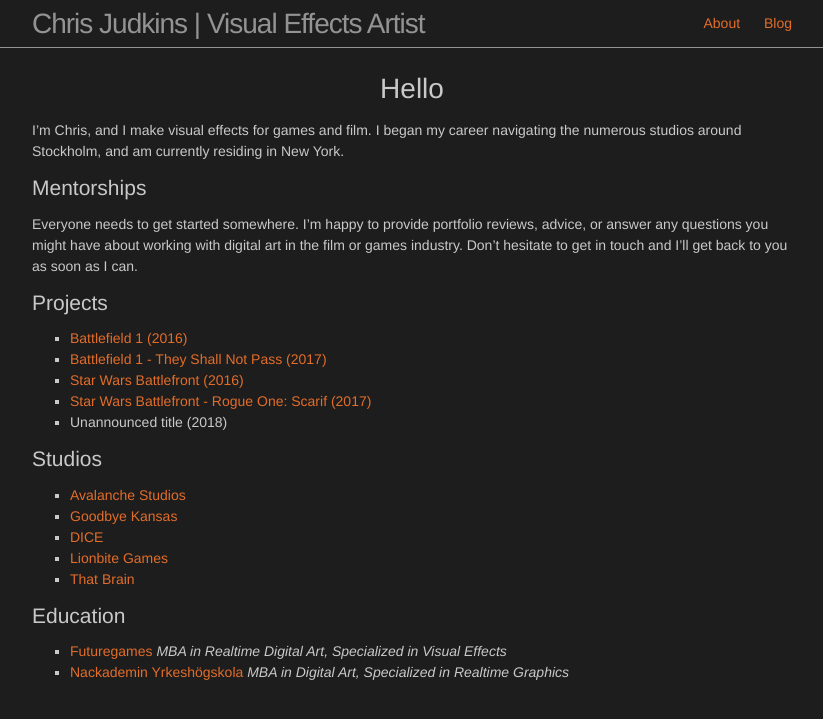
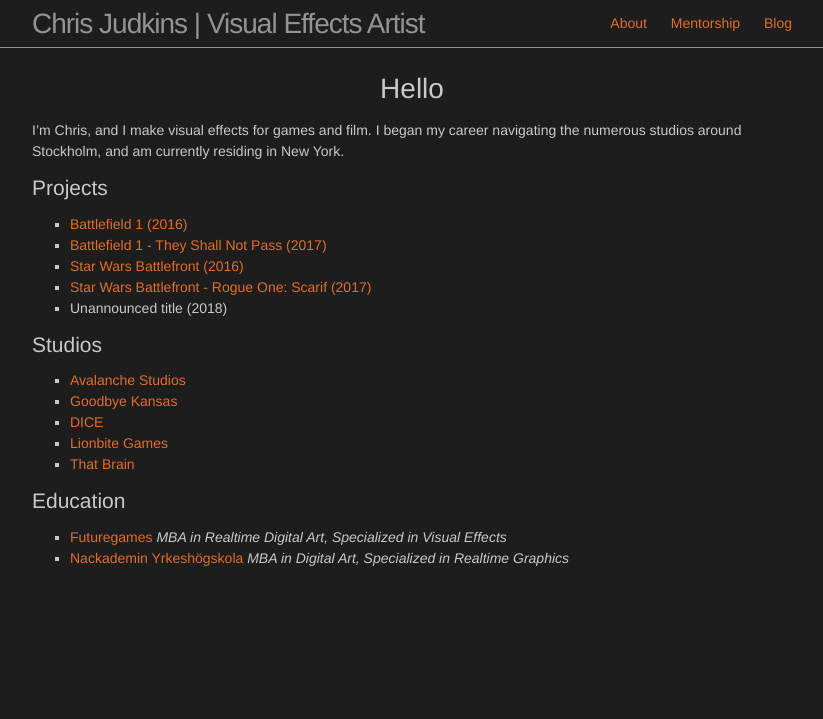
Before and after one commit to ChrisJ3D/Portfolio, a Jekyll site: the page built from pages/1-about.md, in a window 1280 px wide. Shown: the top 719 px of the page, without its empty margins (228-1051 px from the left). Built offline with Jekyll 4.4.1, drawn with Linux system fonts in a browser that asks for light colours.

Commit message:
Added mentorships page

```diff
--- a/pages/1-about.md
+++ b/pages/1-about.md
@@ -7,10 +7,6 @@
 # Hello
 
 I'm Chris, and I make visual effects for games and film. I began my career navigating the numerous studios around Stockholm, and am currently residing in New York.
-
-## Mentorships
-
-Everyone needs to get started somewhere. I'm happy to provide portfolio reviews, advice, or answer any questions you might have about working with digital art in the film or games industry. Don't hesitate to get in touch and I'll get back to you as soon as I can.
 
 ## Projects
 
@@ -28,7 +24,6 @@
 * [Lionbite Games](http://www.lionbite.se)
 * [That Brain](http://www.thatbrain.se)
 
-
 ## Education
 
 * [Futuregames](http://futuregames.se/) _MBA in Realtime Digital Art, Specialized in Visual Effects_
```
Also changed, not shown: pages/2-mentorship.md (added, +19 -0 lines).
